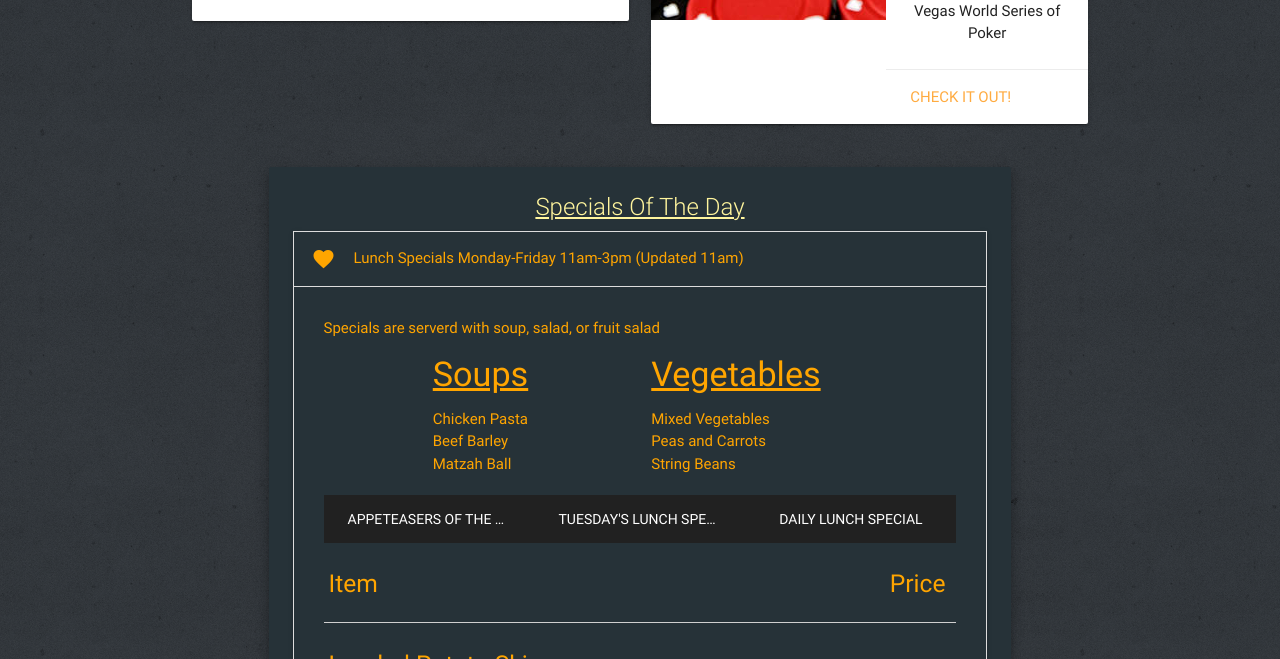
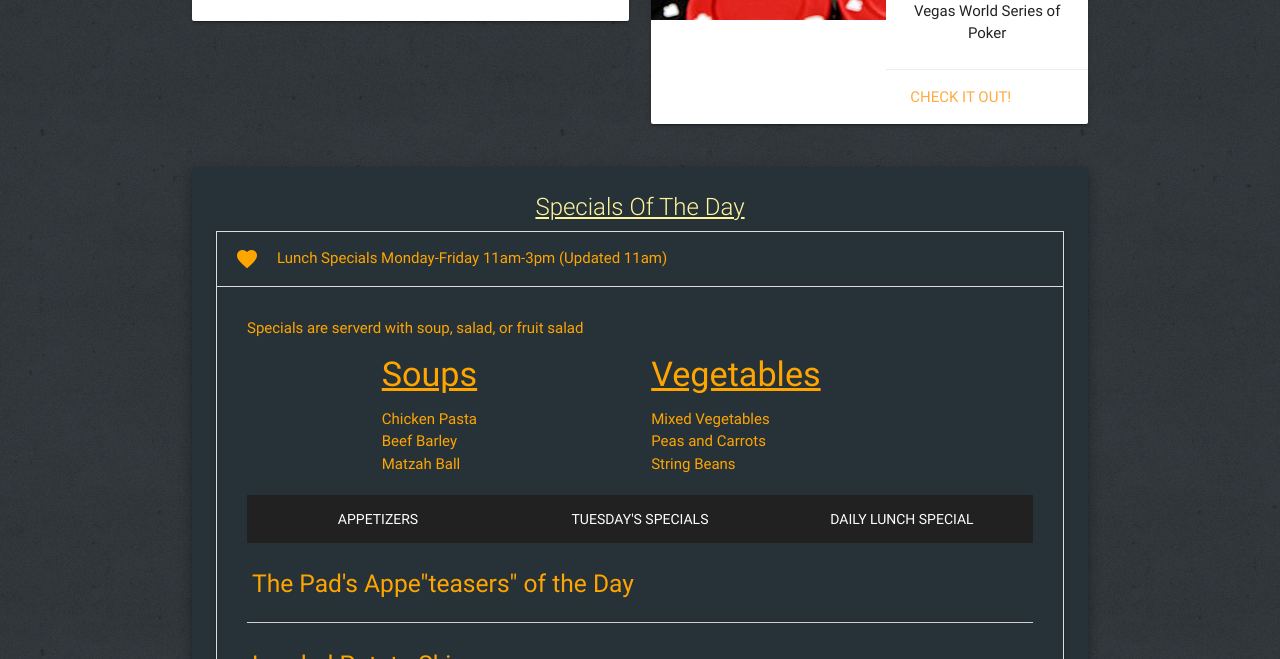
Before and after one commit to bjk116/ParkAveDiner, a website: page public/index.html in a window 1280 px wide. Both pictures are taken after a click on the element 639 px from the left and 1558 px from the top of the page. Shown: the part 1299-1958 px from the top of the page. Drawn offline with nearby package versions, Linux system fonts and the light colour scheme.

Commit message:
Changed head of menus, hoverable menu

```diff
--- a/public/assets/js/logic.js
+++ b/public/assets/js/logic.js
@@ -1,5 +1,17 @@
 $(document).ready(function(){
+	//Materialize intiializiations
 	$('.parallax').parallax();
     $('.collapsible').collapsible();
 	$('ul.tabs').tabs();
+
+	//Custom
+	$('tbody tr').hover(
+		//handler in
+		function(){
+			$(this).addClass('z-depth-4 blue darken-3');
+		},
+		//handler out
+		function(){
+			$(this).removeClass('z-depth-4 blue darken-3');
+		});
 });
--- a/public/index.html
+++ b/public/index.html
@@ -89,7 +89,7 @@
 			</div>
 
 			<div class="row">
-				<div class="col m10 offset-m1 s12">
+				<div class="col m12 s12">
 					<div class="card blue-grey darken-4 z-depth-4">
 						<div class="card-content">
 							<span class="yellow-text text-lighten-3 card-title center-align"><u>Specials Of The Day</u></span>
@@ -123,8 +123,8 @@
 										<div class="row">
 											<div class="col m12 s12">
 												<ul class="tabs grey darken-4">
-													<li class="tab col m4 s4"><a class="white-text" href="#lunchTab1">Appeteasers of the Day</a></li>
-													<li class="tab col m4 s4"><a class="white-text" href="#lunchTab2">Tuesday's Lunch Special</a></li>
+													<li class="tab col m4 s4"><a class="white-text" href="#lunchTab1">Appetizers</a></li>
+													<li class="tab col m4 s4"><a class="white-text" href="#lunchTab2">Tuesday's Specials</a></li>
 													<li class="tab col m4 s4"><a class="white-text" href="#lunchTab3">Daily Lunch Special</a></li>
 												</ul>
 											</div>
@@ -132,8 +132,7 @@
 												<table class="highlight">
 													<thead>
 														<tr>
-															<th><h5>Item</h5></th>
-															<th><h5>Price</h5></th>
+															<th><h5>The Pad's Appe"teasers" of the Day</h5></th>
 														</tr>
 													</thead>
 													<tbody>
@@ -183,8 +182,7 @@
 												<table class="highlight">
 													<thead>
 														<tr>
-															<th><h5>Item</h5></th>
-															<th><h5>Price</h5></th>
+															<th><h5>Super Tuesday Lunch Specials</h5></th>
 														</tr>
 													</thead>
 													<tbody>
@@ -243,10 +241,9 @@
 											</div>
 											<div id="lunchTab3" class="col s12">
 												<table class="highlight">
-													<thead>
+													<thead class="center-align">
 														<tr>
-															<th><h5>Item</h5></th>
-															<th><h5>Price</h5></th>
+															<th><h5>Dailay Lunch Specials</h5></th>
 														</tr>
 													</thead>
 													<tbody>
```
